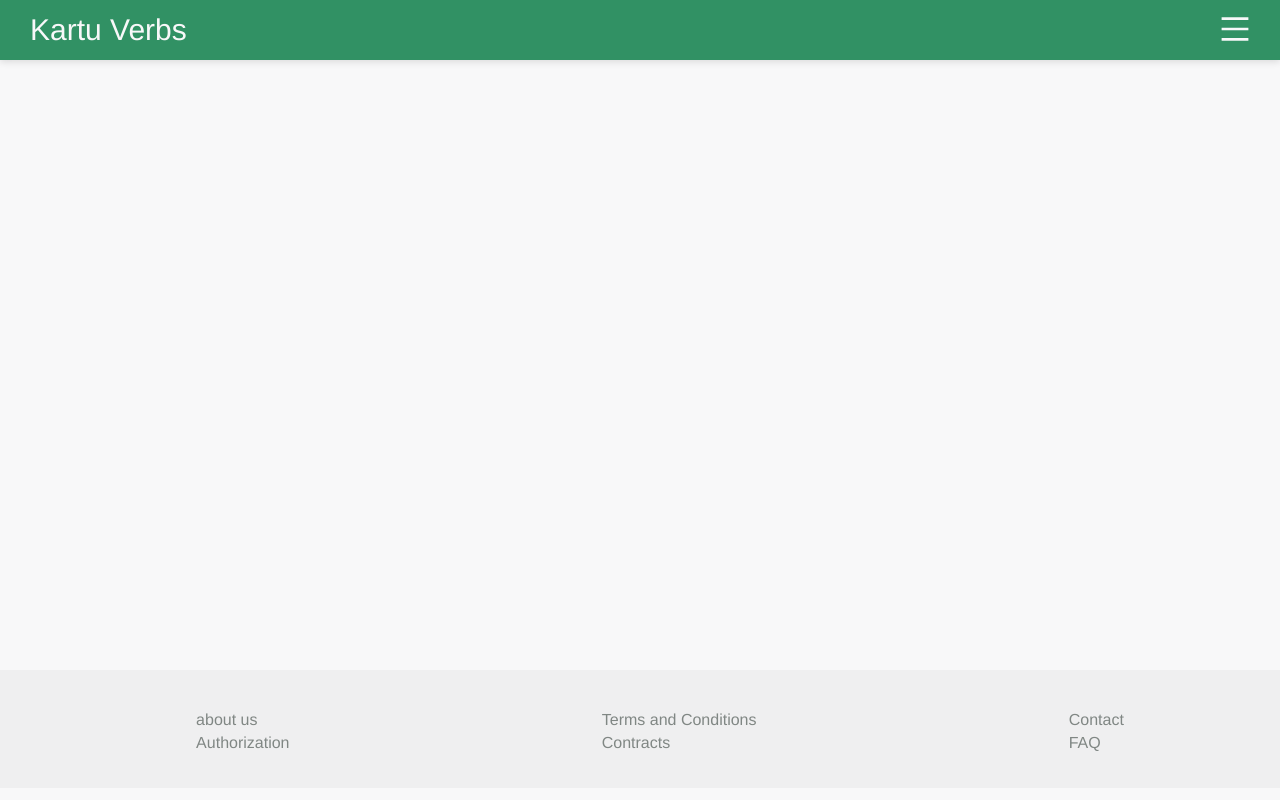
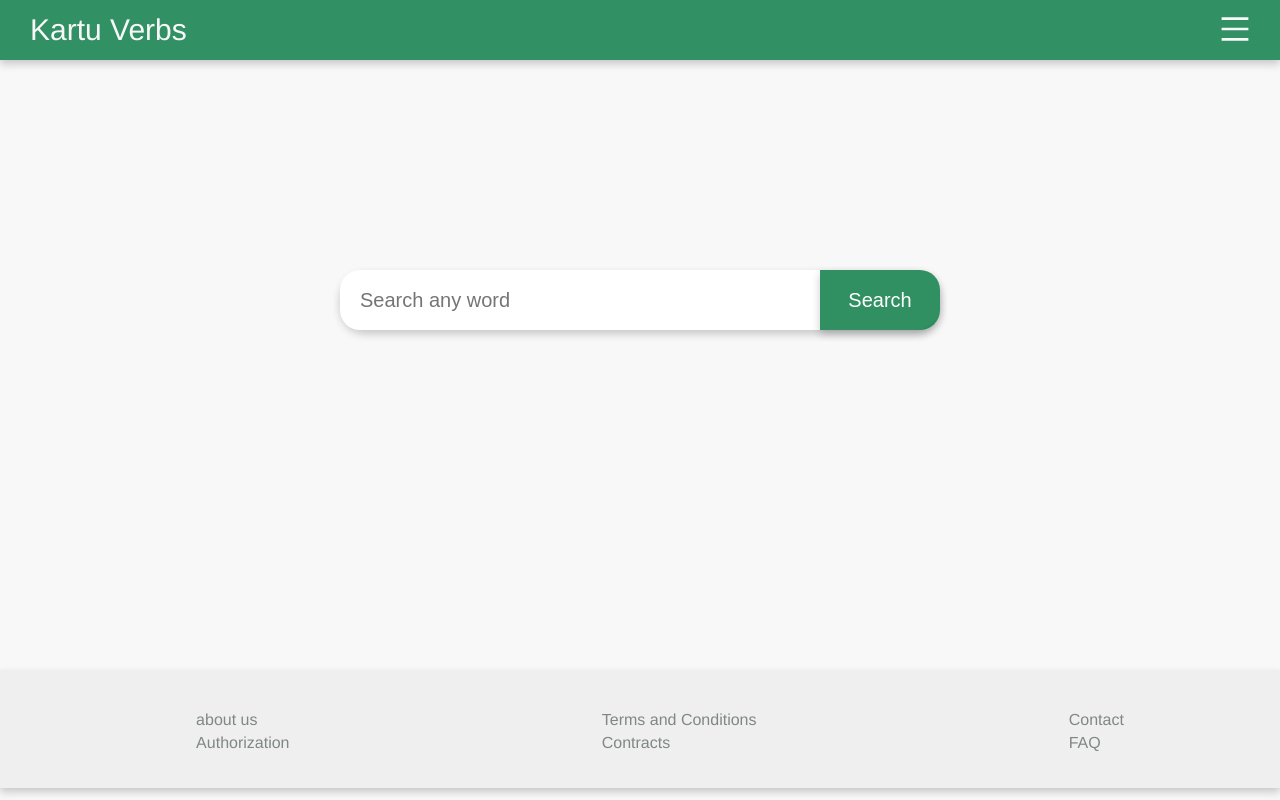
Before and after one commit to Uchaneishvili/kartu-verbs, a React (Create React App) app: page / in a window 1280 px wide. Built offline with nearby package versions, Linux system fonts and the light colour scheme.

Commit message:
+mainPage + searchBar + shadows to all

```diff
--- a/src/components/Footer/Footer.module.css
+++ b/src/components/Footer/Footer.module.css
@@ -4,6 +4,8 @@
 	width: 100%;
 	background-color: #cccccc38;
 	padding: 20px;
+
+	box-shadow: 0px 4px 8px 0px rgba(0, 0, 0, 0.2);
 }
 
 .StyledWrapper {
--- a/src/components/Header/Header.module.css
+++ b/src/components/Header/Header.module.css
@@ -20,7 +20,8 @@ body {
 	justify-content: space-between;
 	align-items: center;
 	color: #f8f8f9;
-	box-shadow: 0 2px 7px rgb(0 0 0 / 12%);
+
+	box-shadow: 0px 4px 8px 0px rgba(0, 0, 0, 0.2);
 }
 .container {
 	display: grid;
--- /dev/null
+++ b/src/components/MainContent/SearchBar.js
@@ -0,0 +1,39 @@
+import React, { useState } from "react";
+import styles from "./SearchBar.module.css";
+
+import SearchIcon from "../../icons/searchBarIcon";
+
+const SearchBar = () => {
+  const [searchTerm, setSearchTerm] = useState("");
+
+  const handleChange = (event) => {
+    setSearchTerm(event.target.value);
+  };
+
+  const handleSubmit = (event) => {
+    event.preventDefault();
+    console.log(`Searching for: ${searchTerm}`);
+  };
+
+  return (
+    <>
+      <form onSubmit={handleSubmit} className={styles.searchForm}>
+        <input
+          type="text"
+          value={searchTerm}
+          onChange={handleChange}
+          placeholder="Search any word"
+          autoFocus
+        />
+
+        <button type="submit" className={styles.searchButtom}>
+
+      {/* <SearchIcon /> */}
+          Search
+        </button>
+      </form>
+    </>
+  );
+};
+
+export default SearchBar;
--- /dev/null
+++ b/src/components/MainContent/SearchBar.module.css
@@ -0,0 +1,45 @@
+.searchForm {
+  position: absolute;
+  display: flex;
+  position: absolute;
+  top: 40%;
+  left: 50%;
+  transform: translate(-50%, -50%);
+  height: 60px;
+  width: 600px;
+  border-radius: 25px;
+  background-color: #f2f2f2;
+  box-shadow: 0px 4px 8px 0px rgba(0, 0, 0, 0.2);
+}
+
+.searchForm > input {
+  height: 100%;
+  width: 80%;
+  border: none;
+  font-size: 20px;
+  padding-left: 20px;
+  box-sizing: border-box;
+  border-radius: 20px;
+  border-top-right-radius: 0;
+  border-bottom-right-radius: 0;
+}
+.searchForm > input:focus {
+  outline: none;
+}
+
+.searchButtom {
+  height: 100%;
+  width: 20%;
+  border: none;
+  background-color: #00783fcc;
+  color: white;
+  font-size: 20px;
+  cursor: pointer;
+  border-radius: 20px;
+
+  border-left: 20px;
+  border-top-left-radius: 0;
+  border-bottom-left-radius: 0;
+
+  box-shadow: 0px 4px 8px 0px rgba(0, 0, 0, 0.2);
+}
--- a/src/components/page.module.css
+++ b/src/components/page.module.css
@@ -1,6 +1,7 @@
 .wrapper {
   height: 75vh !important;
   margin-bottom: 10px;
+  position: relative;
 }
 
 /*this is for demo only*/
--- /dev/null
+++ b/src/icons/searchBarIcon.js
@@ -0,0 +1,13 @@
+/** @format */
+
+const SearchBarIcon = () => {
+  return (
+    <svg width="24px" height="24px" viewBox="0 0 24 24">
+      <path
+        fill="#666666"
+        d="M9.5,3A6.5,6.5 0 0,1 16,9.5C16,11.11 15.41,12.59 14.44,13.73L14.71,14H15.5L20.5,19L19,20.5L14,15.5V14.71L13.73,14.44C12.59,15.41 11.11,16 9.5,16A6.5,6.5 0 0,1 3,9.5A6.5,6.5 0 0,1 9.5,3M9.5,5C7,5 5,7 5,9.5C5,12 7,14 9.5,14C12,14 14,12 14,9.5C14,7 12,5 9.5,5Z"
+      />
+    </svg>
+  );
+};
+export default SearchBarIcon;
--- a/src/pages/Mainpage/Mainpage.js
+++ b/src/pages/Mainpage/Mainpage.js
@@ -4,12 +4,16 @@ import React from "react";
 import Page from "../../components/page";
 import Header from "../../components/Header/Header";
 import Footer from "../../components/Footer/Footer";
+import SearchBar from "../../components/MainContent/SearchBar.js";
+
 function Mainpage() {
   return (
     <>
       <Header />
 
-      <Page></Page>
+      <Page>
+        <SearchBar />
+      </Page>
 
       <Footer />
     </>
```
Also changed, not shown: src/icons/searchBar.js (deleted, +0 -15 lines).
